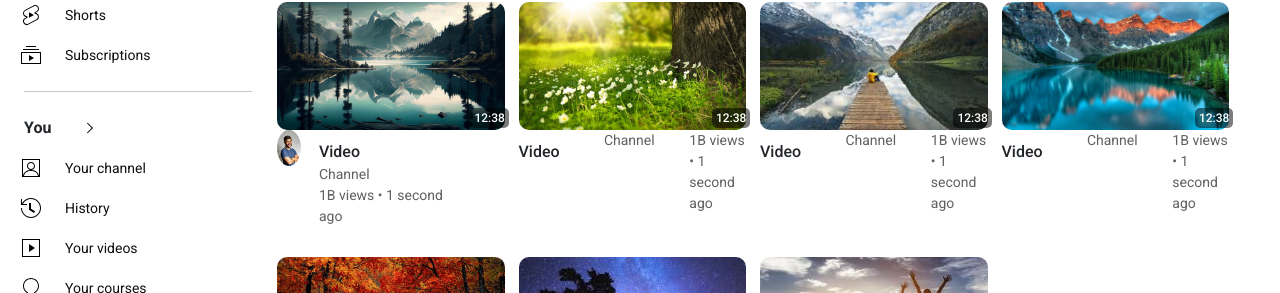
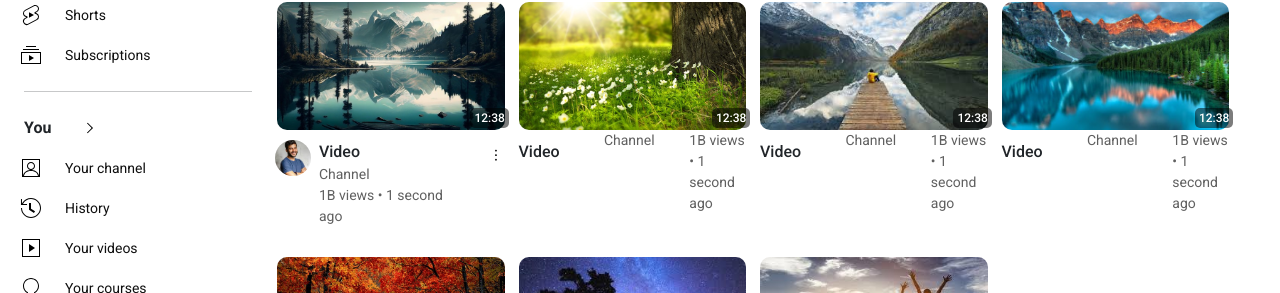
Before and after one commit to AlexanderRyb/YouTube_Bootstrap_layout, a website: page index.html in a window 1280 px wide. Shown: the part 105-398 px from the top of the page. Drawn offline with nearby package versions, Linux system fonts and the light colour scheme.

Commit message:
minor changes

```diff
--- a/index.html
+++ b/index.html
@@ -1,6 +1,7 @@
 <!DOCTYPE html>
 <html lang="en">
-  <link>
+  <head>
+    <link />
     <meta charset="UTF-8" />
     <meta name="viewport" content="width=device-width, initial-scale=1.0" />
     <title>YouTube</title>
@@ -10,8 +11,7 @@
       integrity="sha384-rbsA2VBKQhggwzxH7pPCaAqO46MgnOM80zW1RWuH61DGLwZJEdK2Kadq2F9CUG65"
       crossorigin="anonymous"
     />
-    <link rel="icon" href="./images/tab_icon.png">
-
+    <link rel="icon" href="./images/tab_icon.png" />
 
     <link rel="stylesheet" href="styles.css" />
   </head>
@@ -96,7 +96,6 @@
                 ></path>
               </svg>
             </div>
-
           </button>
         </form>
 
@@ -127,13 +126,7 @@
             height="24"
             width="24"
             viewBox="0 0 24 24"
-
-
-            style="
-              pointer-events: none;
-              display: inherit;
-
-            "
+            style="pointer-events: none; display: inherit"
             focusable="false"
           >
             <path
@@ -148,13 +141,8 @@
             height="24"
             width="24"
             viewBox="0 0 24 24"
-
             focusable="false"
-            style="
-              pointer-events: none;
-              display: inherit;
-
-            "
+            style="pointer-events: none; display: inherit"
           >
             <path
               d="M10 20h4c0 1.1-.9 2-2 2s-2-.9-2-2zm10-2.65V19H4v-1.65l2-1.88v-5.15C6 7.4 7.56 5.1 10 4.34v-.38c0-1.42 1.49-2.5 2.99-1.76.65.32 1.01 1.03 1.01 1.76v.39c2.44.75 4 3.06 4 5.98v5.15l2 1.87zm-1 .42-2-1.88v-5.47c0-2.47-1.19-4.36-3.13-5.1-1.26-.53-2.64-.5-3.84.03C8.15 6.11 7 7.99 7 10.42v5.47l-2 1.88V18h14v-.23z"
@@ -849,7 +837,7 @@
         </aside>
 
         <div class="main-block col-9">
-          <div class="categories  row d-none d-lg-flex ">
+          <div class="categories row d-none d-lg-flex">
             <div class="content-category-block">All</div>
             <div class="content-category-block">Music</div>
             <div class="content-category-block">Movies</div>
@@ -862,12 +850,11 @@
             <!-- <div class="content-category-block">Watched</div>
             <div class="content-category-block">New to You</div> -->
           </div>
-          <div class="content-block row  mx-n2 no-gutters">
-            <div class="video-block col-sm-6 col-md-4 col-lg-3  px-w">
+          <div class="content-block row mx-n2 no-gutters">
+            <div class="video-block col-sm-6 col-md-4 col-lg-3 px-w">
               <div class="thumbnail-container">
                 <img class="thumbnail" src="./images/thumbnail.jpg" />
                 <div class="time-stamp-overlay">12:38</div>
-
               </div>
 
               <div class="video-data-container row">
@@ -876,83 +863,119 @@
                 </div>
                 <div class="video-text-data col-8">
                   <div class="video-title">Video</div>
-                  <p class="channel-name">Channel  </p>
-                  <p class="video-stats">1B views  •  1 second ago</p>
+                  <p class="channel-name">Channel</p>
+                  <p class="video-stats">1B views • 1 second ago</p>
                 </div>
-
+                <div class="more-button-container col">
+                  <svg
+                    width="24"
+                    height="24"
+                    style="
+                      pointer-events: none;
+                      display: inherit;
+                      width: 100%;
+                      height: 100%;
+                    "
+                    viewBox="0 0 24 24"
+                    fill="none"
+                    xmlns="http://www.w3.org/2000/svg"
+                  >
+                    <rect width="24" height="24" fill="white" />
+                    <circle
+                      cx="12"
+                      cy="7"
+                      r="0.5"
+                      transform="rotate(90 12 7)"
+                      stroke="#000000"
+                      stroke-linecap="round"
+                      stroke-linejoin="round"
+                    />
+                    <circle
+                      cx="12"
+                      cy="12"
+                      r="0.5"
+                      transform="rotate(90 12 12)"
+                      stroke="#000000"
+                      stroke-linecap="round"
+                      stroke-linejoin="round"
+                    />
+                    <circle
+                      cx="12"
+                      cy="17"
+                      r="0.5"
+                      transform="rotate(90 12 17)"
+                      stroke="#000000"
+                      stroke-linecap="round"
+                      stroke-linejoin="round"
+                    />
+                  </svg>
                 </div>
               </div>
-            <div class="video-block col-sm-6 col-md-4 col-lg-3  px-w">
+            </div>
+            <div class="video-block col-sm-6 col-md-4 col-lg-3 px-w">
               <div class="thumbnail-container">
                 <img class="thumbnail" src="./images/thumbnail_2.jpg" />
                 <div class="time-stamp-overlay">12:38</div>
-
-
               </div>
               <div class="video-data-container">
                 <div class="video-title">Video</div>
-                <p class="channel-name">Channel </p>
-                <p class="video-stats">1B views  •  1 second ago</p>
+                <p class="channel-name">Channel</p>
+                <p class="video-stats">1B views • 1 second ago</p>
               </div>
             </div>
-            <div class="video-block col-sm-6 col-md-4 col-lg-3  px-w">
+            <div class="video-block col-sm-6 col-md-4 col-lg-3 px-w">
               <div class="thumbnail-container">
                 <img class="thumbnail" src="./images/thumbnail_3.jpg" />
                 <div class="time-stamp-overlay">12:38</div>
-
               </div>
               <div class="video-data-container">
                 <div class="video-title">Video</div>
-                <p class="channel-name">Channel </p>
-                <p class="video-stats">1B views  •  1 second ago</p>
+                <p class="channel-name">Channel</p>
+                <p class="video-stats">1B views • 1 second ago</p>
               </div>
             </div>
-            <div class="video-block col-sm-6 col-md-4 col-lg-3  px-w">
+            <div class="video-block col-sm-6 col-md-4 col-lg-3 px-w">
               <div class="thumbnail-container">
                 <img class="thumbnail" src="./images/thumbnail_4.jpg" />
                 <div class="time-stamp-overlay">12:38</div>
-
               </div>
               <div class="video-data-container">
                 <div class="video-title">Video</div>
-                <p class="channel-name">Channel </p>
-                <p class="video-stats">1B views  •  1 second ago</p>
+                <p class="channel-name">Channel</p>
+                <p class="video-stats">1B views • 1 second ago</p>
               </div>
             </div>
-            <div class="video-block col-sm-6 col-md-4 col-lg-3  px-w">
+            <div class="video-block col-sm-6 col-md-4 col-lg-3 px-w">
               <div class="thumbnail-container">
                 <img class="thumbnail" src="./images/thumbnail_5.jpg" />
                 <div class="time-stamp-overlay">12:38</div>
-
               </div>
               <div class="video-data-container">
                 <div class="video-title">Video</div>
-                <p class="channel-name">Channel </p>
-                <p class="video-stats">1B views  •  1 second ago</p>
+                <p class="channel-name">Channel</p>
+                <p class="video-stats">1B views • 1 second ago</p>
               </div>
             </div>
-            <div class="video-block col-sm-6 col-md-4 col-lg-3  px-w">
+            <div class="video-block col-sm-6 col-md-4 col-lg-3 px-w">
               <div class="thumbnail-container">
                 <img class="thumbnail" src="./images/thumbnail_6.jpg" />
                 <div class="time-stamp-overlay">12:38</div>
-
               </div>
               <div class="video-data-container">
                 <div class="video-title">Video</div>
-                <p class="channel-name">Channel </p>
-                <p class="video-stats">1B views  •  1 second ago</p>
+                <p class="channel-name">Channel</p>
+                <p class="video-stats">1B views • 1 second ago</p>
               </div>
             </div>
-              <div class="video-block col-sm-6 col-md-4 col-lg-3  px-w">
+            <div class="video-block col-sm-6 col-md-4 col-lg-3 px-w">
               <div class="thumbnail-container">
                 <img class="thumbnail" src="./images/thumbnail_7.jpg" />
                 <div class="time-stamp-overlay">12:38</div>
-
               </div>
               <div class="video-data-container">
                 <div class="video-title">Video</div>
-                  <p class="channel-name">Channel </p>
-                  <p class="video-stats">1B views  •  1 second ago</p>
+                <p class="channel-name">Channel</p>
+                <p class="video-stats">1B views • 1 second ago</p>
               </div>
             </div>
           </div>
--- a/styles.css
+++ b/styles.css
@@ -283,9 +283,12 @@ aside::-webkit-scrollbar-thumb {
 }
 .channel-pfp-container{
 height: auto;
+padding: 10px;
+
 }
 .video-avatar{
-  width: 24px;
+  width: 36px;
+  height: 36px;
   border-radius: 50%;
   object-fit: cover;
 }
@@ -293,6 +296,11 @@ height: auto;
   display: flex;
   flex-wrap: wrap;
 
+}
+.more-button-container{
+  padding: 10px;
+  width: 50px;
+  height: 50px;
 }
 .thumbnail-container{
   width: 100%;
```
Also changed, not shown: images/more-vertical.svg (added). Lines whose indentation alone changed are shown as unchanged.
